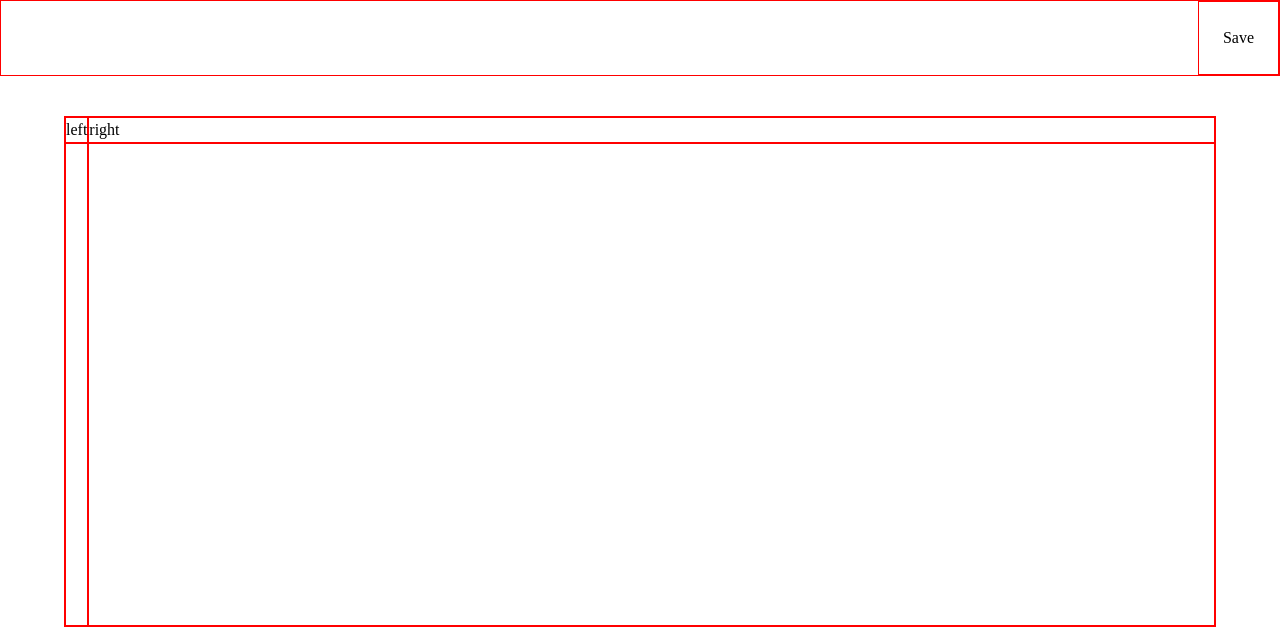
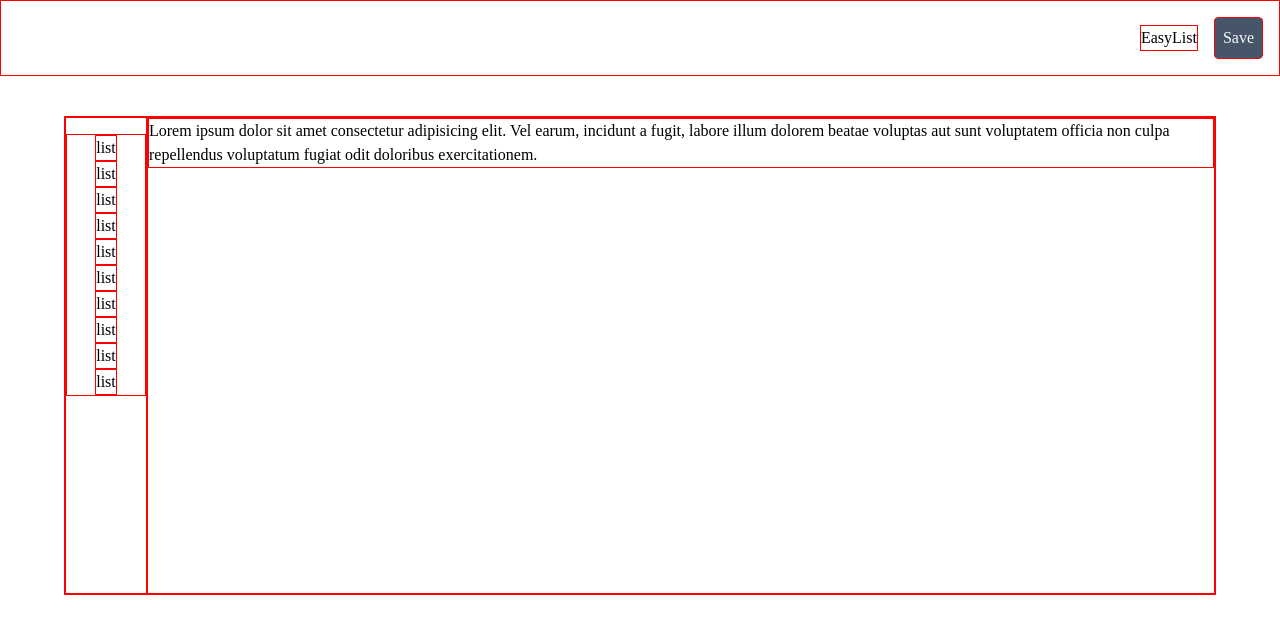
Before and after one commit to giovanniPepi/toDo, a website built with webpack: page src/index.html in a window 1280 px wide. Shown: the top 635 px of the page. Built offline with nearby package versions, Linux system fonts and the light colour scheme; a web font is replaced by a local one.

Commit message:
Update structure size, add hover to save

```diff
--- a/src/index.html
+++ b/src/index.html
@@ -7,16 +7,26 @@
 </head>
 <body>
   <div class="header">
-    <div class="options">Save</div>
+    <div class="title">EasyList</div>
+    <div class="options" id="save">Save</div>
   </div>
   <div class="container">
     <div class="leftContainer">
-      left
-      <div class="menu"></div>
+        <ul class="menu">
+          <li>list</li>
+          <li>list</li>
+          <li>list</li>
+          <li>list</li>
+          <li>list</li>
+          <li>list</li>
+          <li>list</li>
+          <li>list</li>
+          <li>list</li>
+          <li>list</li>
+        </ul>
     </div>
     <div class="rightContainer">
-      right
-      <div class="mainList"></div>
+      <div class="mainList">Lorem ipsum dolor sit amet consectetur adipisicing elit. Vel earum, incidunt a fugit, labore illum dolorem beatae voluptas aut sunt voluptatem officia non culpa repellendus voluptatum fugiat odit doloribus exercitationem.</div>
     </div>
   </div>
   <div class="footer">
--- a/src/style.css
+++ b/src/style.css
@@ -14,7 +14,9 @@
   --slate50: #F8FAFC;
   --slate400: #94A3B8;
   --slate600: #475569;
-  --contentPadding: 1.5rem;
+  --contentPadding: 1rem;
+  --subItemPadding: .5rem;
+  --subItemGap: 1rem;
   font-family: 'Argentum Novus';
   font-weight: normal;
 }
@@ -23,6 +25,11 @@ html {
 }
 body *{
   border: .4px solid red;
+}
+ul {
+  /* css reset */
+  list-style-type: none;
+  padding: 0;
 }
 body {
   line-height: 150%;
@@ -44,6 +51,8 @@ body {
   display: flex;
   justify-content: flex-end;
   align-items: center;
+  padding: var(--contentPadding);
+  gap: var(--subItemGap);
 }
 .footer {
   grid-column: 1/4;
@@ -51,16 +60,32 @@ body {
   display: flex;
   justify-content: flex-start;
   align-items: center;
+  padding: var(--contentPadding);
+  gap: var(--subItemGap);
 }
 .leftContainer {
-  flex: 0 0 auto
+  flex: 0;
+  min-width: 80px;
 }
 .rightContainer {
-  flex: 1 1 auto
+}
+.menu {
+  display: flex;
+  flex-direction: column;
+  align-items: center;
 }
 .options {
-  padding: var(--contentPadding)
+  padding: var(--subItemPadding);
+}
+#save {
+  color:var(--slate50);
+  background: var(--slate600);
+  border-radius: 10%;
 }
 
 
 /*transitions*/
+
+#save:hover {
+  background: var(--slate400);
+}
```
